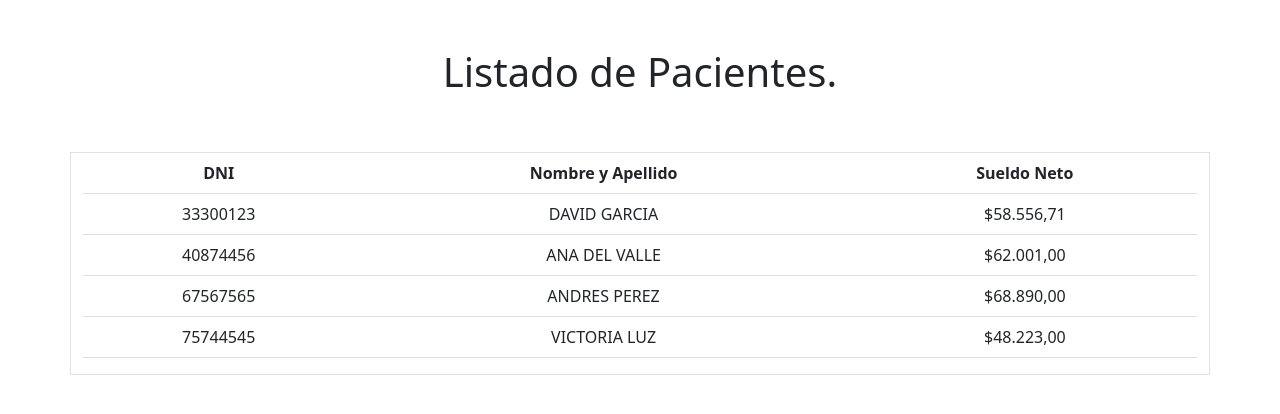
After one commit to Gadiel-Monteabaro/php, a PHP site: page /empleados.php in a window 1280 px wide. The commit adds this page. Shown: the top 414 px of the page. Run offline with PHP 8.4, Linux system fonts and the light colour scheme.

Commit message:
ejercicio tarea empleados

```diff
--- /dev/null
+++ b/empleados.php
@@ -0,0 +1,87 @@
+<?php
+ini_set('display_errors', 1);
+ini_set('display_startup_errors', 1);
+error_reporting(E_ALL);
+
+$aEmpleados = array();
+$aEmpleados[] = array(
+    "dni" => 33300123,
+    "nombre" => "David Garcia",
+    "sueldo" => 70550.25,
+);
+$aEmpleados[] = array(
+    "dni" => 40874456,
+    "nombre" => "Ana del Valle",
+    "sueldo" => 74700.00,
+);
+$aEmpleados[] = array(
+    "dni" => 67567565,
+    "nombre" => "Andres Perez",
+    "sueldo" => 83000.00,
+);
+$aEmpleados[] = array(
+    "dni" => 75744545,
+    "nombre" => "Victoria Luz",
+    "sueldo" => 58100.00,
+);
+
+
+function calcularNeto($bruto)
+{
+    $neto = $bruto - ($bruto * 0.17);
+    return $neto;
+}
+
+?>
+
+<!DOCTYPE html>
+<html lang="es">
+
+<head>
+    <meta charset="UTF-8">
+    <meta http-equiv="X-UA-Compatible" content="IE=edge">
+    <meta name="viewport" content="width=device-width, initial-scale=1.0">
+    <title>Listado de Empleados.</title>
+</head>
+
+<body>
+    <main>
+        <div class="container">
+            <div class="row">
+                <div class="col-12 py-5 text-center">
+                    <h1>Listado de Pacientes.</h1>
+                    <link rel="stylesheet" href="./bootstrap/css/bootstrap.min.css">
+                </div>
+            </div>
+        </div>
+
+        <div class="container">
+            <div class="row">
+                <div class="col-12 border text-center">
+                    <table class="table table-hover">
+                        <thead>
+                            <tr class="fil-datos">
+                                <th>DNI</th>
+                                <th>Nombre y Apellido</th>
+                                <th>Sueldo Neto</th>
+                            </tr>
+                        </thead>
+                        <tbody>
+                            <?php
+                            foreach ($aEmpleados as $empleado) { ?>
+                                <tr class="fil-datos">
+                                    <td><?php echo $empleado["dni"]; ?></td>
+                                    <td><?php echo strtoupper($empleado["nombre"]); ?></td>
+                                    <td><?php echo "$" . number_format(calcularNeto($empleado["sueldo"]), 2, ",", "."); ?></td>
+                                </tr>
+                            <?php
+                            } ?>
+                        </tbody>
+                    </table>
+                </div>
+            </div>
+        </div>
+    </main>
+</body>
+
+</html>
```
Also changed, not shown: neto.php (+3 -4 lines).
